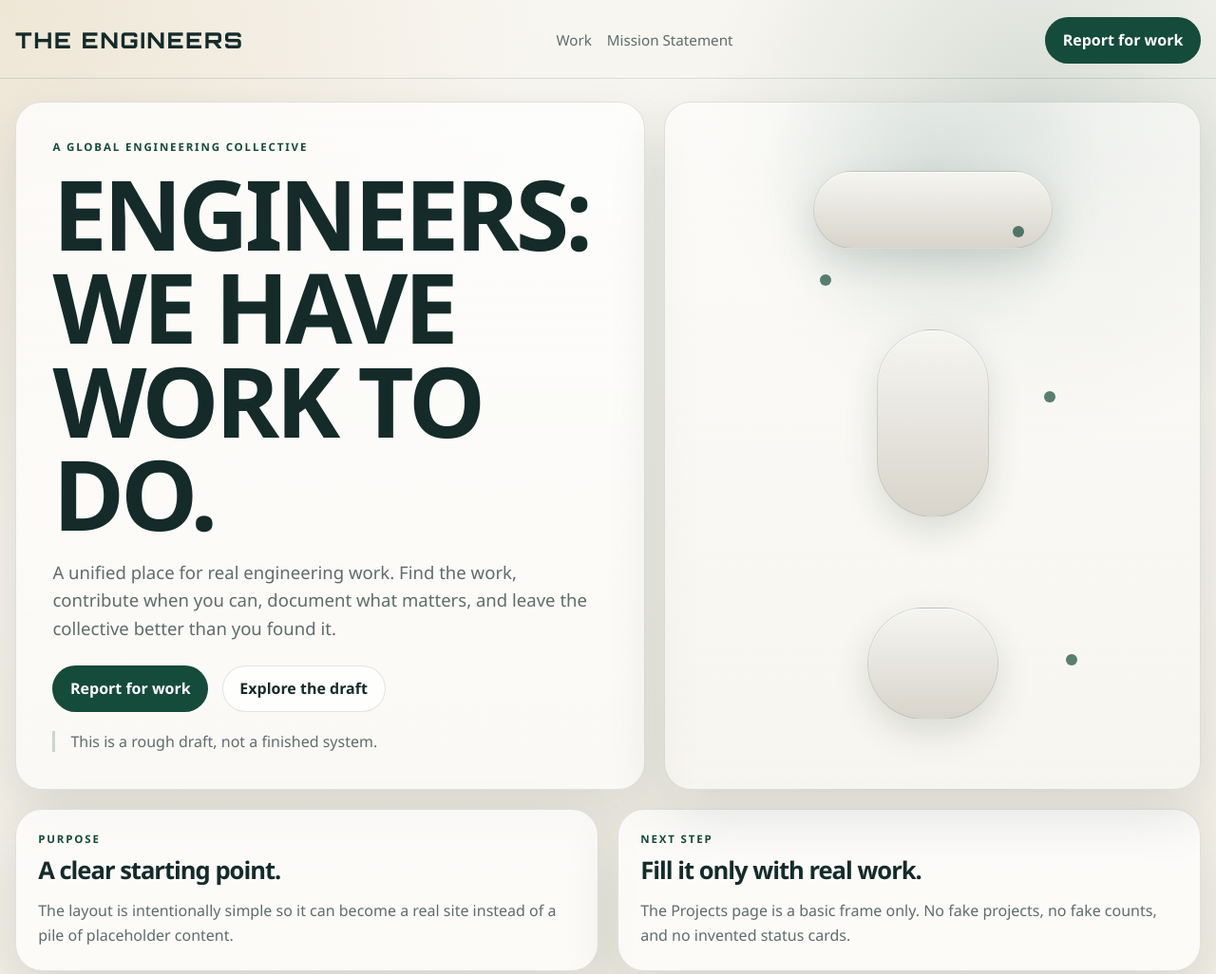
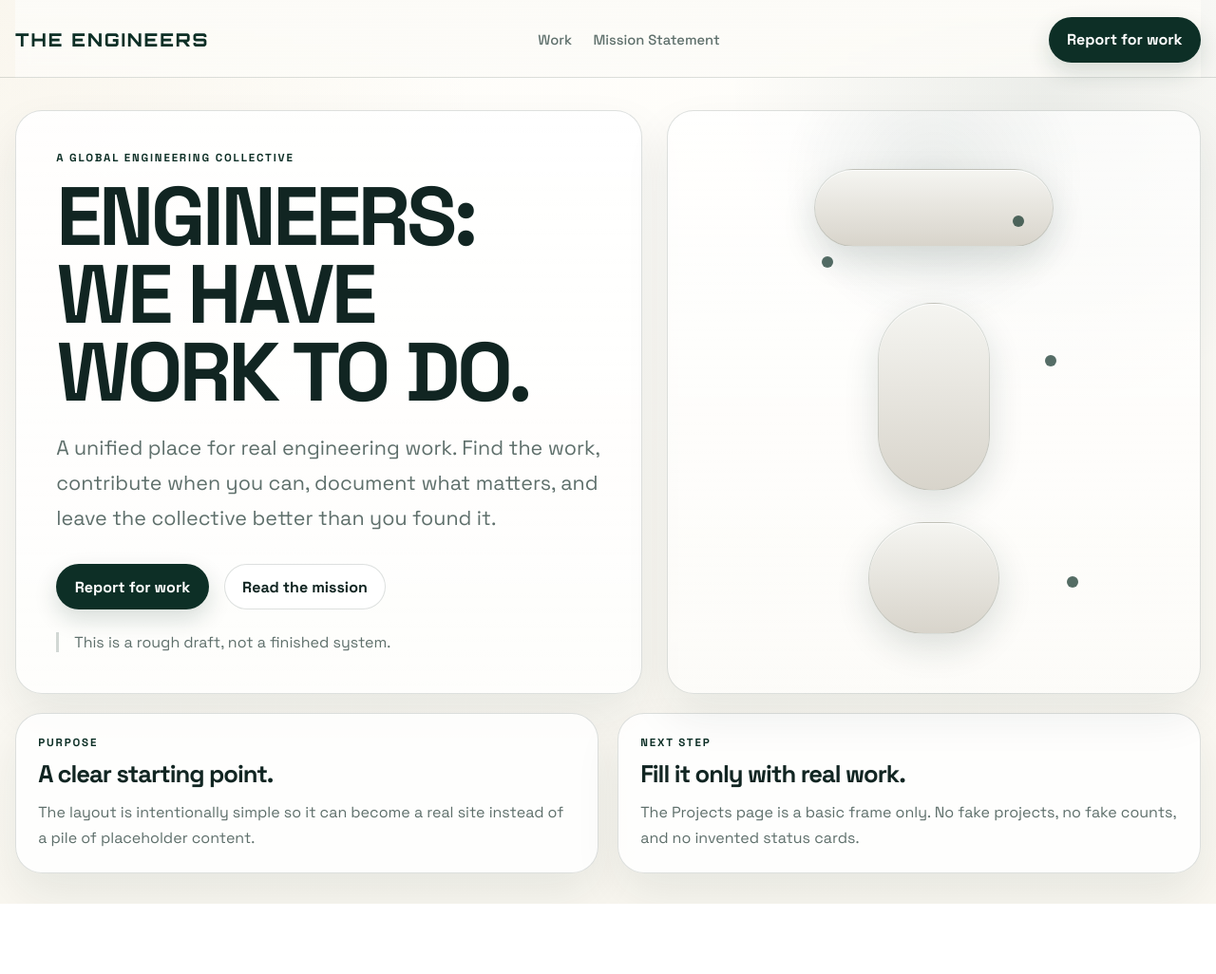
Before and after one commit to taylorolsen-vogt/Guild, a plain HTML site: page index.html in a window 1280 px wide. Shown: the top 1026 px of the page at 95% size. After the commit the page ends 952 px from the top, so only its background shows below. Drawn offline with Linux system fonts and the light colour scheme.

Commit message:
Polish layout and add mission page

```diff
--- a/index.html
+++ b/index.html
@@ -7,7 +7,7 @@
   <meta name="description" content="The Engineers homepage draft." />
   <link rel="preconnect" href="https://fonts.googleapis.com" />
   <link rel="preconnect" href="https://fonts.gstatic.com" crossorigin />
-  <link href="https://fonts.googleapis.com/css2?family=Orbitron:wght@600;700;800&display=swap" rel="stylesheet" />
+  <link href="https://fonts.googleapis.com/css2?family=Orbitron:wght@600;700;800&family=Space+Grotesk:wght@400;500;700&display=swap" rel="stylesheet" />
   <link rel="stylesheet" href="styles.css" />
 </head>
 <body>
@@ -16,7 +16,7 @@
       <a class="brand" href="index.html">The Engineers</a>
       <nav class="nav-links" aria-label="Primary">
         <a href="projects.html">Work</a>
-        <a href="#mission-statement">Mission Statement</a>
+        <a href="mission.html">Mission Statement</a>
       </nav>
       <a class="button button-primary topbar-action" href="projects.html">Report for work</a>
     </header>
@@ -32,7 +32,7 @@
 
         <div class="hero-actions">
           <a class="button button-primary" href="projects.html">Report for work</a>
-          <a class="button button-secondary" href="#about">Explore the draft</a>
+          <a class="button button-secondary" href="mission.html">Read the mission</a>
         </div>
 
         <p class="small-note" id="collective">
@@ -51,7 +51,7 @@
       </aside>
     </main>
 
-    <section class="info-grid" id="mission-statement">
+    <section class="info-grid">
       <article class="info-card">
         <p class="card-label">Purpose</p>
         <h2>A clear starting point.</h2>
--- a/styles.css
+++ b/styles.css
@@ -1,14 +1,14 @@
 :root {
   color-scheme: light;
-  --bg: #f4f3ef;
-  --panel: rgba(255, 255, 255, 0.74);
-  --panel-strong: rgba(251, 249, 244, 0.96);
-  --text: #142b2a;
-  --muted: #5d6d6b;
-  --line: rgba(20, 43, 42, 0.12);
-  --accent: #154b3a;
-  --accent-2: #c9a86a;
-  --shadow: 0 24px 60px rgba(20, 43, 42, 0.12);
+  --bg: #fcfbf7;
+  --panel: rgba(255, 255, 255, 0.82);
+  --panel-strong: rgba(255, 255, 255, 0.96);
+  --text: #112522;
+  --muted: #5e6f6b;
+  --line: rgba(17, 37, 34, 0.14);
+  --accent: #0d2f26;
+  --accent-2: #ccb37d;
+  --shadow: 0 22px 48px rgba(17, 37, 34, 0.08);
 }
 
 * {
@@ -22,12 +22,12 @@ html {
 body {
   margin: 0;
   min-height: 100vh;
-  font-family: "Avenir Next", "Segoe UI", "Helvetica Neue", Arial, sans-serif;
+  font-family: "Space Grotesk", "Avenir Next", "Segoe UI", "Helvetica Neue", Arial, sans-serif;
   color: var(--text);
   background:
-    radial-gradient(circle at top left, rgba(201, 168, 106, 0.2), transparent 34%),
-    radial-gradient(circle at 85% 12%, rgba(21, 75, 58, 0.14), transparent 24%),
-    linear-gradient(180deg, #f8f6f1 0%, #f2eee4 100%);
+    radial-gradient(circle at top left, rgba(204, 179, 125, 0.1), transparent 32%),
+    radial-gradient(circle at 86% 10%, rgba(13, 47, 38, 0.08), transparent 24%),
+    linear-gradient(180deg, #fffefb 0%, #f9f7f0 100%);
 }
 
 a {
@@ -51,8 +51,8 @@ a {
   gap: 1rem;
   padding: 1.1rem 0 1rem;
   margin-bottom: 0;
-  background: transparent;
-  backdrop-filter: none;
+  background: linear-gradient(180deg, rgba(252, 251, 247, 0.96), rgba(252, 251, 247, 0.86));
+  backdrop-filter: blur(10px);
   box-shadow: none;
 }
 
@@ -68,10 +68,11 @@ a {
 
 .brand {
   font-family: "Orbitron", "Avenir Next", sans-serif;
-  font-size: clamp(1.1rem, 2vw, 1.45rem);
+  font-size: clamp(1rem, 1.5vw, 1.22rem);
   font-weight: 800;
-  letter-spacing: 0.08em;
+  letter-spacing: 0.1em;
   text-transform: uppercase;
+  color: var(--accent);
 }
 
 .topbar-action {
@@ -80,13 +81,14 @@ a {
 
 .nav-links {
   display: flex;
-  gap: 1rem;
+  gap: 1.4rem;
   flex-wrap: wrap;
 }
 
 .nav-links a {
   color: var(--muted);
-  font-size: 0.95rem;
+  font-size: 0.92rem;
+  font-weight: 500;
   padding: 0.4rem 0;
   border-radius: 0;
 }
@@ -99,9 +101,9 @@ a {
 .home-layout {
   display: grid;
   grid-template-columns: 1.08fr 0.92fr;
-  gap: 1.25rem;
+  gap: 1.6rem;
   align-items: stretch;
-  padding-top: 1.5rem;
+  padding-top: 2.1rem;
 }
 
 .hero-copy,
@@ -115,8 +117,8 @@ a {
 }
 
 .hero-copy {
-  padding: clamp(1.5rem, 3vw, 3rem);
-  background: linear-gradient(180deg, rgba(255, 255, 255, 0.78), rgba(255, 255, 255, 0.6));
+  padding: clamp(1.9rem, 3.3vw, 3.4rem);
+  background: linear-gradient(180deg, rgba(255, 255, 255, 0.88), rgba(255, 255, 255, 0.72));
 }
 
 .eyebrow,
@@ -134,13 +136,13 @@ a {
 .empty-state-card h2,
 .info-card h2 {
   margin: 0;
-  line-height: 0.96;
+  line-height: 0.94;
   letter-spacing: -0.04em;
 }
 
 .hero-copy h1 {
   max-width: 9.5ch;
-  font-size: clamp(3.1rem, 8vw, 7rem);
+  font-size: clamp(2.7rem, 6.8vw, 5.8rem);
   text-transform: uppercase;
 }
 
@@ -150,16 +152,16 @@ a {
 
 .lede {
   max-width: 54ch;
-  margin: 1.15rem 0 0;
-  font-size: clamp(1rem, 1.8vw, 1.16rem);
-  line-height: 1.6;
+  margin: 1.35rem 0 0;
+  font-size: clamp(1.12rem, 2vw, 1.34rem);
+  line-height: 1.72;
   color: var(--muted);
 }
 
 .small-note {
-  margin: 1.25rem 0 0;
+  margin: 1.5rem 0 0;
   padding-left: 1rem;
-  border-left: 3px solid rgba(21, 75, 58, 0.2);
+  border-left: 3px solid rgba(13, 47, 38, 0.18);
   color: var(--muted);
 }
 
@@ -177,9 +179,9 @@ a {
 
 .hero-actions {
   display: flex;
-  gap: 0.9rem;
+  gap: 1rem;
   flex-wrap: wrap;
-  margin-top: 1.5rem;
+  margin-top: 1.8rem;
 }
 
 .button,
@@ -188,7 +190,7 @@ a {
   align-items: center;
   justify-content: center;
   min-height: 46px;
-  padding: 0.8rem 1.1rem;
+  padding: 0.8rem 1.15rem;
   border-radius: 999px;
   border: 1px solid var(--line);
   font: inherit;
@@ -206,10 +208,11 @@ a {
   background: var(--accent);
   color: #fff;
   border-color: transparent;
+  box-shadow: 0 10px 24px rgba(13, 47, 38, 0.16);
 }
 
 .button-secondary {
-  background: rgba(255, 255, 255, 0.75);
+  background: rgba(255, 255, 255, 0.9);
 }
 
 .hero-visual {
@@ -217,8 +220,8 @@ a {
   min-height: 520px;
   overflow: hidden;
   background:
-    radial-gradient(circle at 50% 12%, rgba(21, 75, 58, 0.12), transparent 26%),
-    linear-gradient(180deg, rgba(255, 255, 255, 0.55), rgba(255, 255, 255, 0.38));
+    radial-gradient(circle at 50% 12%, rgba(13, 47, 38, 0.08), transparent 26%),
+    linear-gradient(180deg, rgba(255, 255, 255, 0.72), rgba(255, 255, 255, 0.48));
 }
 
 .assembly,
@@ -266,7 +269,8 @@ a {
 .node-d { top: 18%; left: 66%; }
 
 .info-grid,
-.projects-layout {
+.projects-layout,
+.mission-layout {
   margin-top: 1.25rem;
 }
 
@@ -299,6 +303,12 @@ a {
   padding-top: 1.5rem;
 }
 
+.mission-layout {
+  display: grid;
+  gap: 1rem;
+  padding-top: 2rem;
+}
+
 .section-heading {
   padding: 1rem 0 0.35rem;
 }
@@ -320,14 +330,14 @@ a {
 }
 
 .chip {
-  background: rgba(255, 255, 255, 0.68);
+  background: rgba(255, 255, 255, 0.8);
   color: var(--muted);
 }
 
 .chip-active {
   color: var(--text);
-  background: rgba(23, 77, 60, 0.1);
-  border-color: rgba(23, 77, 60, 0.18);
+  background: rgba(13, 47, 38, 0.08);
+  border-color: rgba(13, 47, 38, 0.16);
 }
 
 .empty-state {
@@ -338,6 +348,19 @@ a {
 
 .empty-state-card {
   max-width: 760px;
+}
+
+.mission-card {
+  max-width: 840px;
+  min-height: 320px;
+  display: grid;
+  align-content: center;
+  background:
+    linear-gradient(180deg, rgba(255, 255, 255, 0.94), rgba(255, 255, 255, 0.82));
+}
+
+.mission-heading .lede {
+  max-width: 44ch;
 }
 
 .empty-state-card p {
@@ -356,7 +379,7 @@ a {
   padding: 0 1rem;
   border: 1px solid var(--line);
   border-radius: 16px;
-  background: rgba(255, 255, 255, 0.75);
+  background: rgba(255, 255, 255, 0.92);
   color: var(--text);
   font: inherit;
 }
@@ -407,7 +430,7 @@ a {
 
   .hero-copy h1 {
     max-width: none;
-    font-size: clamp(2.8rem, 15vw, 4.7rem);
+    font-size: clamp(2.45rem, 13vw, 4.25rem);
   }
 
   .hero-visual {
```
Also changed, not shown: mission.html (added, +47 -0 lines), projects.html (+3 -3 lines).
